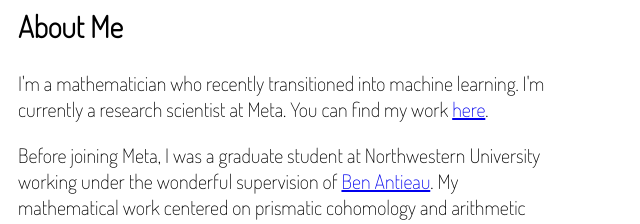
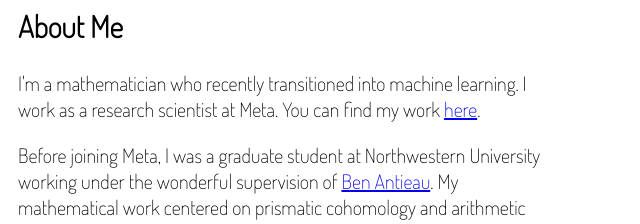
Before and after one commit to AdamHoleman/AdamHoleman.github.io, a plain HTML site: page index.html in a window 1280 px wide. Shown: the part 149-373 px from the top of the page, 0-640 px from the left. Drawn offline with Linux system fonts and the light colour scheme.

Commit message:
Update index.html

```diff
--- a/index.html
+++ b/index.html
@@ -79,7 +79,7 @@ body {
       <img src="images/Headshot.jpeg" alt="...">
       <section id="about">
         <h2>About Me</h2>
-        <p> I'm a mathematician who recently transitioned into machine learning. I'm currently a research scientist at Meta. You can find my work <a href = "Projects.html">here</a>. </p>
+        <p> I'm a mathematician who recently transitioned into machine learning. I work as a research scientist at Meta. You can find my work <a href = "Projects.html">here</a>. </p>
 
         <p> Before joining Meta, I was a graduate student at Northwestern University working under the wonderful supervision of <a href="https://antieau.github.io/">Ben Antieau</a>. My mathematical work centered on prismatic cohomology and arithmetic geometry, mostly from the perspective of higher algebra.</p>
 
```
